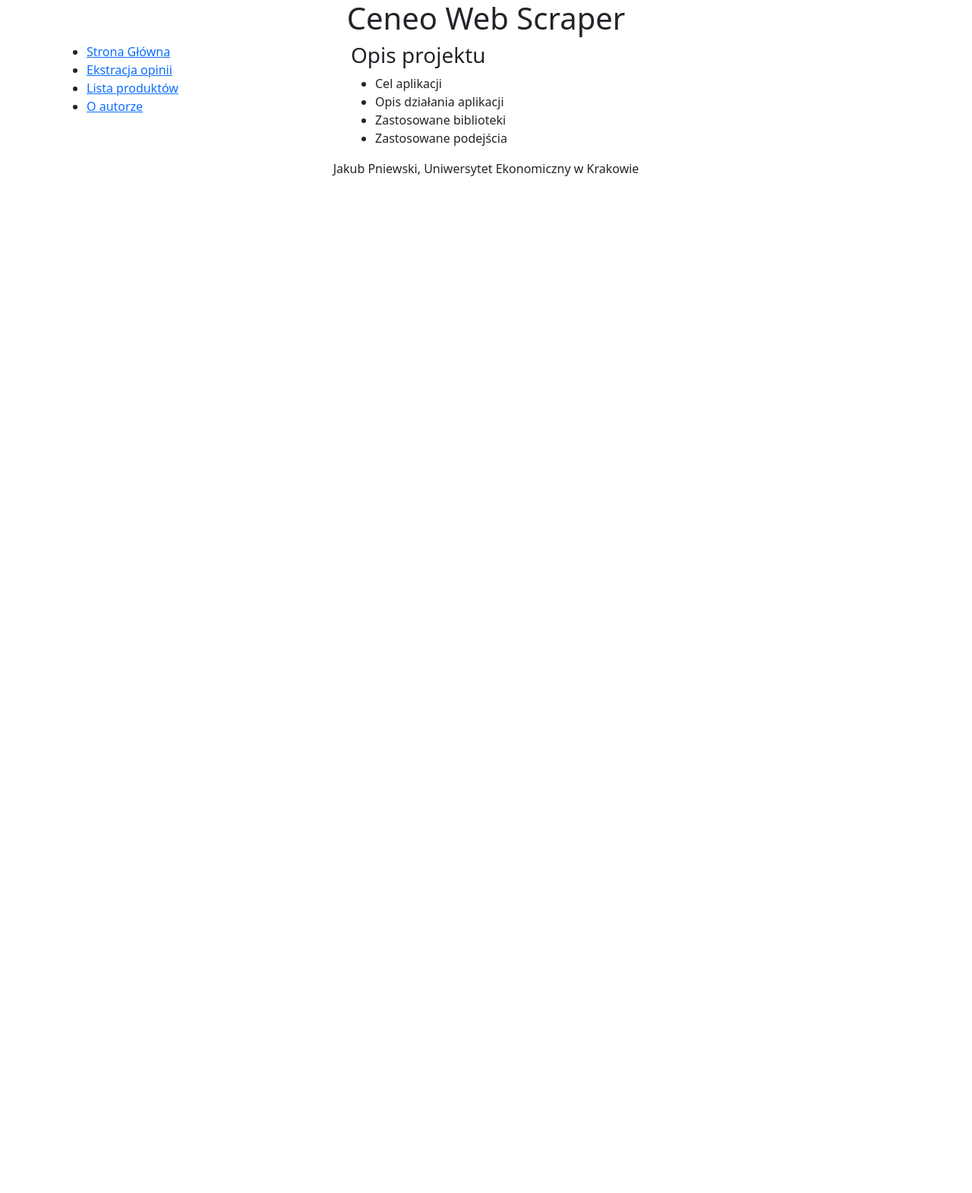
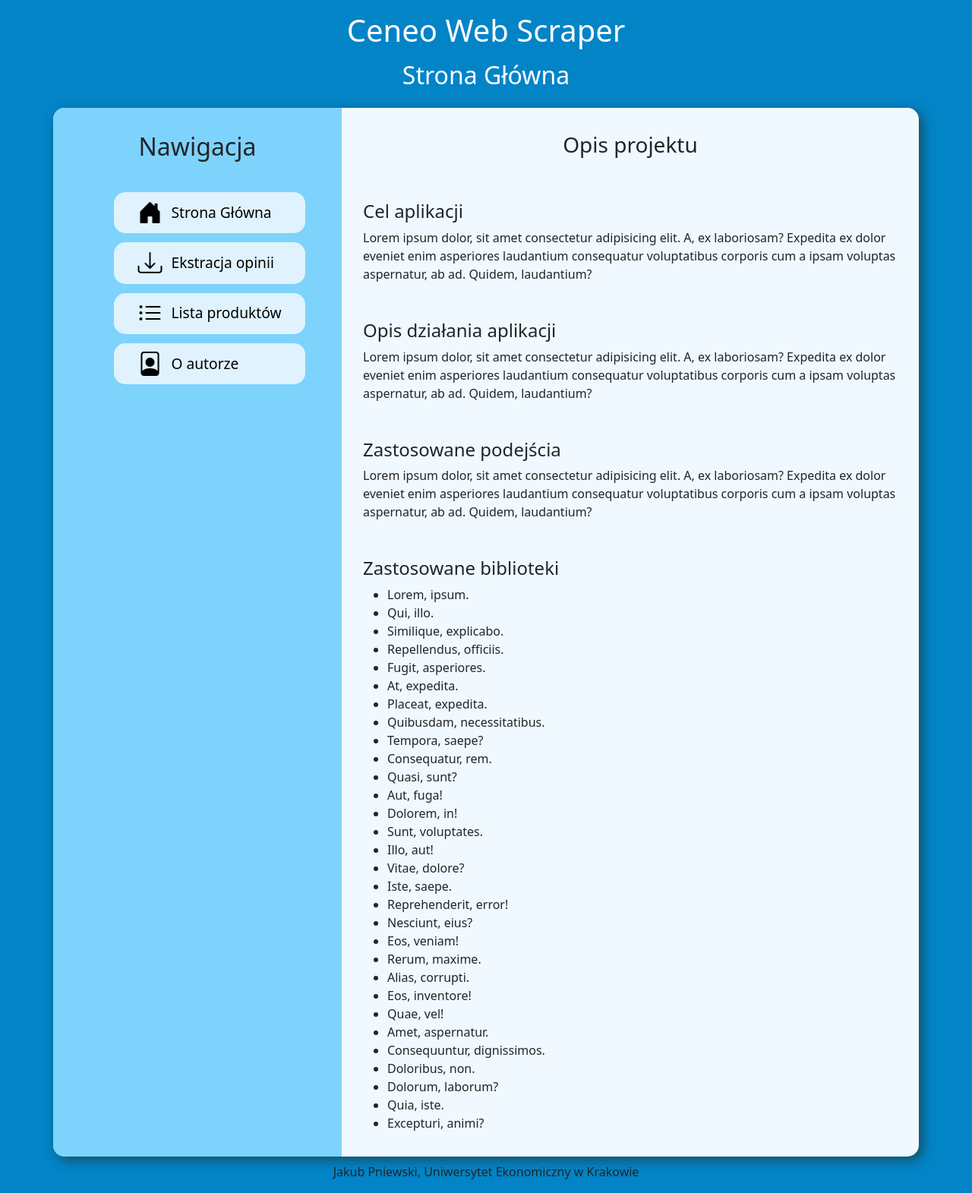
Before and after one commit to snowy-uni/CeneoWebScraper, a Flask app: page / in a window 1280 px wide. Shown: the whole page at 76% size. Before the commit the page ends 232 px from the top, so only its background shows below. Run offline with Flask 3, Linux system fonts and the light colour scheme; parts of the project's set-up code (start-up, migrations or seed data) failed here and were passed over.

Commit message:
29.05.2025 JP

```diff
--- a/app/models/product.py
+++ b/app/models/product.py
@@ -82,6 +82,8 @@ class Product:
         return self
 
     def export_reviews(self):
+        if not os.path.exists("./app/data"):
+            os.mkdir("./app/data")
         if not os.path.exists("./app/data/opinions"):
             os.mkdir("./app/data/opinions")
         with open(
@@ -90,6 +92,8 @@ class Product:
             json.dump(self.reviews_to_dict(), file, indent=4, ensure_ascii=False)
 
     def export_info(self):
+        if not os.path.exists("./app/data"):
+            os.mkdir("./app/data")
         if not os.path.exists("./app/data/products"):
             os.mkdir("./app/data/products")
         with open(
--- a/app/static/styles.css
+++ b/app/static/styles.css
@@ -0,0 +1,111 @@
+.header {
+    display: flex;
+    flex-direction: column;
+    gap: .5rem;
+    padding: 1rem;
+}
+
+.header__h1 {
+    color: white;
+}
+
+.header__h2 {
+    color: white;
+}
+
+.body {
+    /* background-color: #38bdf8; */
+    background-color: #0284c7;
+}
+
+
+.section {
+    background-color: #f0f9ff;
+    border-radius: 15px;
+    margin-bottom: .5rem;
+    box-shadow: 5px 5px 15px 0px #164e63;
+}
+
+.nav__container {
+     /* background-color: #bae6fd; */
+     background-color: #7dd3fc;
+     border-top-left-radius: 15px;
+     border-bottom-left-radius: 15px;
+     min-height: 50vh;
+     display: flex;
+     flex-direction: column;
+     align-items: center;
+
+}
+.nav__title {
+     padding: 2rem 1rem;
+}
+
+.nav__ul {
+     display: flex;
+    flex-direction: column;
+    gap: .75rem;
+}
+
+.nav__ul li {
+    list-style: none;
+
+}
+
+.nav__ul li i {
+    font-size: 2rem;
+}
+
+
+.nav__ul-link {
+    text-decoration: none;
+    color: black;
+    font-size: 1.2rem;
+    display: flex;
+    align-items: center;
+    gap: .75rem;
+    padding: 0.2rem 2rem;
+    background-color:#e0f2fe;
+    border-radius: 15px;
+}
+
+.nav__ul-link:hover {
+    color: blue;
+     background-color:#bae6fd;
+    transition: all .2s;
+}
+
+.box {
+    padding: 1rem;
+    display: flex;
+    flex-direction: column;
+}
+
+.box--right {
+    text-align: end;
+}
+
+.site_header {
+    padding: 2rem 1rem;
+    text-align: center;
+}
+
+.form {
+      width: 80%;
+}
+
+.box-form {
+    display: flex;
+    flex-direction: column;
+    align-items: center;
+}
+
+.form__input {
+    display: flex;
+    flex-direction: column;
+    gap: .75rem;
+}
+
+.btn {
+    width: fit-content;
+}
--- a/app/templates/base.html
+++ b/app/templates/base.html
@@ -7,24 +7,44 @@
     <link href="https://cdn.jsdelivr.net/npm/bootstrap@5.3.6/dist/css/bootstrap.min.css" rel="stylesheet"
         integrity="sha384-4Q6Gf2aSP4eDXB8Miphtr37CMZZQ5oXLH2yaXMJ2w8e2ZtHTl7GptT4jmndRuHDT" crossorigin="anonymous">
     <link rel="stylesheet" href="https://cdn.jsdelivr.net/npm/bootstrap-icons@1.13.1/font/bootstrap-icons.min.css">
+    <link rel="stylesheet" href="{{url_for('static', filename='styles.css')}}">
     <title>Ceneo Web Scraper</title>
 </head>
 
-<body>
-    <header class="container text-center">
-        <h1>Ceneo Web Scraper</h1>
-        <h2>{% block title %} {% endblock %}</h2>
+<body class="body">
+    <header class="container text-center header">
+        <h1 class="h1 header__h1">Ceneo Web Scraper</h1>
+        <h2 class="h2 header__h2">{% block title %} {% endblock %}</h2>
     </header>
 
-    <section class="container">
+    <section class="container section">
         <div class="row">
-            <div class="col-4">
+            <div class="col-4 nav__container">
+                <p class="h2 nav__title">Nawigacja</p>
                 <nav>
-                    <ul>
-                        <li><a href="{{url_for('index')}}">Strona Główna</a></li>
-                        <li><a href="{{url_for('display_form')}}">Ekstracja opinii</a></li>
-                        <li><a href="{{url_for('products')}}">Lista produktów</a></li>
-                        <li><a href="{{url_for('author')}}">O autorze</a></li>
+                    <ul class="nav__ul">
+                        <li>
+
+                            <a class="nav__ul-link" href="{{url_for('index')}}"><i class="bi bi-house-door-fill"></i>
+                                <span>Strona Główna</span></a>
+                        </li>
+                        <li>
+
+                            <a class="nav__ul-link" href="{{url_for('display_form')}}"><i
+                                    class="bi bi-download"></i><span>Ekstracja opinii</span></a>
+                        </li>
+                        <li>
+
+                            <a class="nav__ul-link" href="{{url_for('products')}}"><i
+                                    class="bi bi-list-ul"></i><span>Lista
+                                    produktów</span></a>
+                        </li>
+                        <li>
+
+                            <a class="nav__ul-link" href="{{url_for('author')}}"> <i
+                                    class="bi bi-file-person"></i><span>O
+                                    autorze</span></a>
+                        </li>
                     </ul>
                 </nav>
             </div>
@@ -40,6 +60,7 @@
         <p>Jakub Pniewski, Uniwersytet Ekonomiczny w Krakowie</p>
     </footer>
 
+    <script src="https://ajax.googleapis.com/ajax/libs/jquery/3.7.1/jquery.min.js"></script>
     <script src="https://cdn.jsdelivr.net/npm/bootstrap@5.3.6/dist/js/bootstrap.bundle.min.js"
         integrity="sha384-j1CDi7MgGQ12Z7Qab0qlWQ/Qqz24Gc6BM0thvEMVjHnfYGF0rmFCozFSxQBxwHKO"
         crossorigin="anonymous"></script>
--- a/app/templates/index.html
+++ b/app/templates/index.html
@@ -1,11 +1,64 @@
 {% extends 'base.html' %}
+{% block title %}Strona Główna{% endblock %}
+{% block content %}
+<h3 class="site_header">Opis projektu</h3>
+<div class="box">
+    <h4 class="box__title">Cel aplikacji</h4>
+    <p class="box__text">Lorem ipsum dolor, sit amet consectetur adipisicing elit. A, ex laboriosam? Expedita ex dolor
+        eveniet enim
+        asperiores laudantium consequatur voluptatibus corporis cum a ipsam voluptas aspernatur, ab ad. Quidem,
+        laudantium?</p>
+</div>
+<div class="box">
+    <h4 class="box__title">Opis działania aplikacji</h4>
+    <p class="box__text">Lorem ipsum dolor, sit amet consectetur adipisicing elit. A, ex laboriosam? Expedita ex dolor
+        eveniet enim
+        asperiores laudantium consequatur voluptatibus corporis cum a ipsam voluptas aspernatur, ab ad. Quidem,
+        laudantium?</p>
+</div>
+<div class="box">
+    <h4 class="box__title">Zastosowane podejścia</h4>
+    <p class="box__text">Lorem ipsum dolor, sit amet consectetur adipisicing elit. A, ex laboriosam? Expedita ex dolor
+        eveniet enim
+        asperiores laudantium consequatur voluptatibus corporis cum a ipsam voluptas aspernatur, ab ad. Quidem,
+        laudantium?</p>
+</div>
 
-{% block content %}
-<h3>Opis projektu</h3>
-<ul>
-    <li>Cel aplikacji</li>
-    <li>Opis działania aplikacji</li>
-    <li>Zastosowane biblioteki</li>
-    <li>Zastosowane podejścia</li>
-</ul>
+<div class="box">
+    <h4 class="box__title">Zastosowane biblioteki</h4>
+    <ul>
+        <li>Lorem, ipsum.</li>
+        <li>Qui, illo.</li>
+        <li>Similique, explicabo.</li>
+        <li>Repellendus, officiis.</li>
+        <li>Fugit, asperiores.</li>
+        <li>At, expedita.</li>
+        <li>Placeat, expedita.</li>
+        <li>Quibusdam, necessitatibus.</li>
+        <li>Tempora, saepe?</li>
+        <li>Consequatur, rem.</li>
+        <li>Quasi, sunt?</li>
+        <li>Aut, fuga!</li>
+        <li>Dolorem, in!</li>
+        <li>Sunt, voluptates.</li>
+        <li>Illo, aut!</li>
+        <li>Vitae, dolore?</li>
+        <li>Iste, saepe.</li>
+        <li>Reprehenderit, error!</li>
+        <li>Nesciunt, eius?</li>
+        <li>Eos, veniam!</li>
+        <li>Rerum, maxime.</li>
+        <li>Alias, corrupti.</li>
+        <li>Eos, inventore!</li>
+        <li>Quae, vel!</li>
+        <li>Amet, aspernatur.</li>
+        <li>Consequuntur, dignissimos.</li>
+        <li>Doloribus, non.</li>
+        <li>Dolorum, laborum?</li>
+        <li>Quia, iste.</li>
+        <li>Excepturi, animi?</li>
+    </ul>
+</div>
+
+
 {% endblock %}
```
Also changed, not shown: app/templates/author.html (+20 -0 lines), app/templates/extract.html (+13 -5 lines), app/templates/products.html (+24 -1 lines), app/models/review.py (line endings or trailing spaces).
